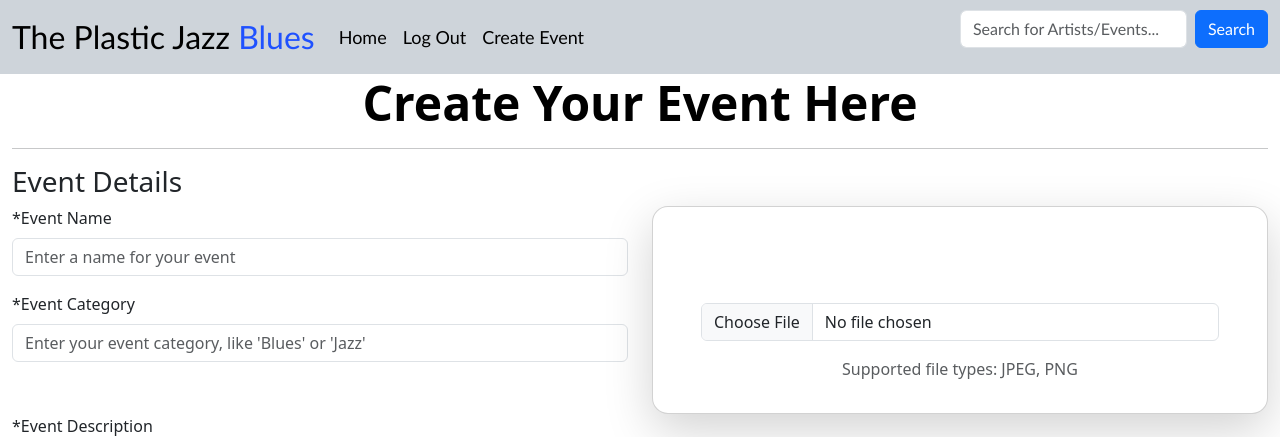
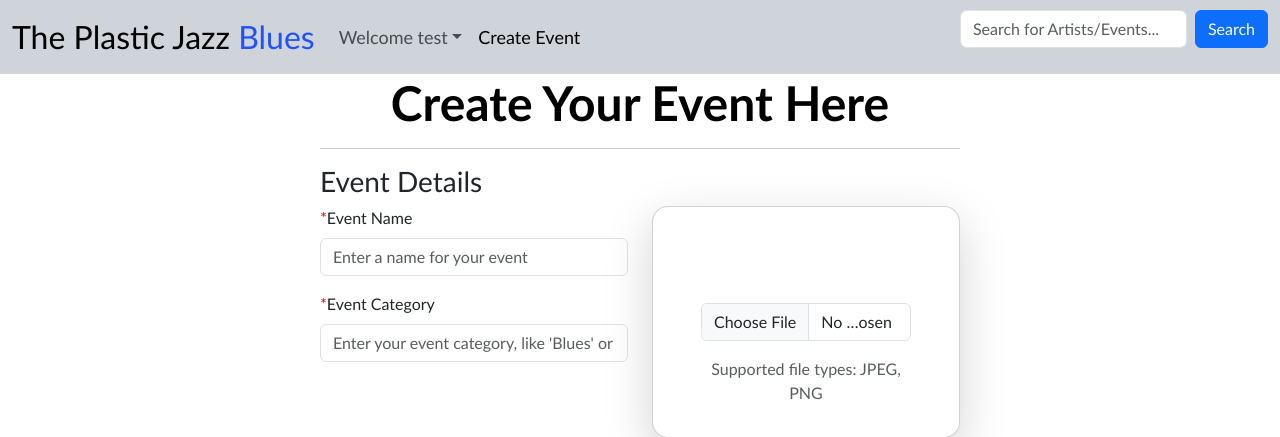
Before and after one commit to HunterRixon25/IAB207GroupAssignment3, a Flask app: page /events/create in a window 1280 px wide. Shown: the top 437 px of the page. Run offline with Flask 3, Linux system fonts and the light colour scheme; a user stored in the database is signed in; some libraries are stand-ins or nearby versions.

Commit message:
Changed css for create.html and updated base.html

```diff
--- a/website/templates/base.html
+++ b/website/templates/base.html
@@ -16,21 +16,29 @@
         Add more to this based on feedback-->
         <nav class="navbar navbar-expand-lg bg-dark-subtle sticky-top">
             <div class="container-fluid">
-                <a id="logo" class="navbar-brand">The Plastic Jazz <span class="logo-colored-word">Blues</span></a>
+                <a id="logo" class="navbar-brand" href="/">The Plastic Jazz <span class="logo-colored-word">Blues</span></a>
 
                 <button class="navbar-toggler" type="button" data-bs-toggle="collapse" data-bs-target="#navbarSupportedContent" aria-controls="navbarSupportedContent"      aria-expanded="false" aria-label="Toggle navigation"></button>
 
                 <div class="collapse navbar-collapse" id="navbarSupportedContent">
                     <ul class="navbar-nav me-auto mb-2 mb-lg-0">
 
-                      <li class="nav-item">
+                      <!-- <li class="nav-item">
                         <a class="nav-link active" aria-current="page" href="/">Home</a>
+                      </li> -->
+
+                      {% if current_user.is_authenticated %}
+                      <li class="nav-item dropdown">
+                        <a class="nav-link dropdown-toggle" href="#" role="button" data-bs-toggle="dropdown" aria-expanded="false">
+                         Welcome {{current_user.name}}</a>
+                        <ul class="dropdown-menu">
+                          <li><a class="dropdown-item" href="#">My Account</a></li>
+                          <li><a class="dropdown-item" href="myEvents.html">My Events</a></li>
+                          <li><hr class="dropdown-divider"></li>
+                          <li><a class="dropdown-item" aria-current="page" href="{{ url_for('auth.logout') }}">Log Out</a></li>
+                        </ul>
                       </li>
 
-                      {% if current_user.is_authenticated %}
-                        <li class="nav-item">
-                            <a class="nav-link active" aria-current="page" href="{{ url_for('auth.logout') }}">Log Out</a>
-                        </li>
                       {% else %}
                         <li class="nav-item">
                             <a class="nav-link active" aria-current="page" href="{{ url_for('auth.register') }}">Register</a>
@@ -52,21 +60,6 @@
                   </div>
             </div>
         </nav>
-
-        <!-- flashes any messages to the user -->
-        {% with messages = get_flashed_messages() %}
-        {% if messages %} <!-- check if there are any messages -->
-          <div class="container-fluid">
-            <div class="row mt-3 mb-3">
-              <div class="col-md-12">
-              {% for message in messages %} <!--loop through the messages-->
-                <div class="alert alert-info">{{ message }}</div> <!--display as alert-->
-              {% endfor %}
-            </div>
-          </div>
-        </div>
-        {% endif %}
-        {% endwith %}
 
         {% block header %}
 
--- a/website/templates/events/create.html
+++ b/website/templates/events/create.html
@@ -1,5 +1,5 @@
 <head>
-  <link rel="stylesheet" href="../static/style/index_style.css" type="text/css"/>
+  <link rel="stylesheet" href="../static/style/event_creation.css" type="text/css"/>
 </head>
 
 {% extends "base.html" %}
```
